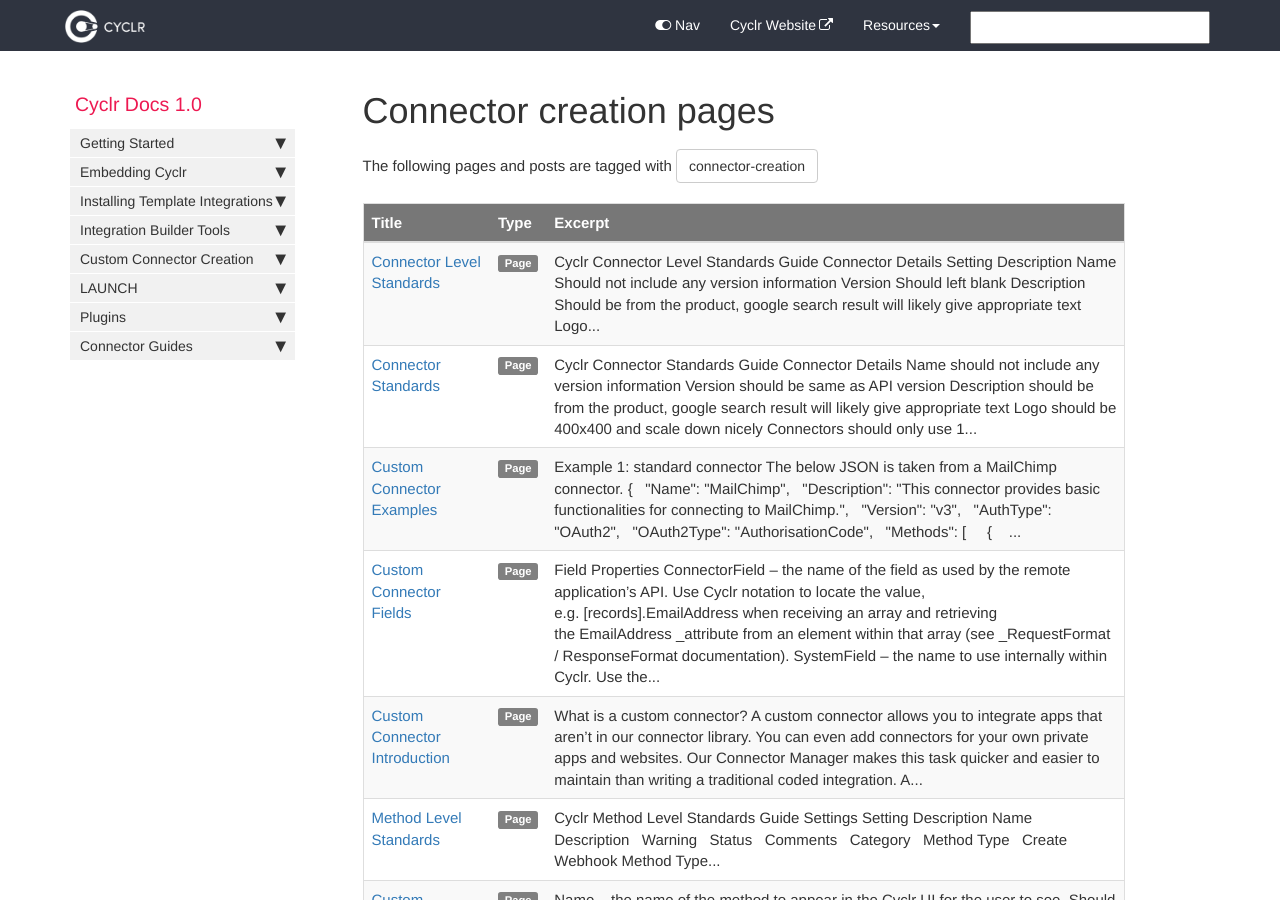
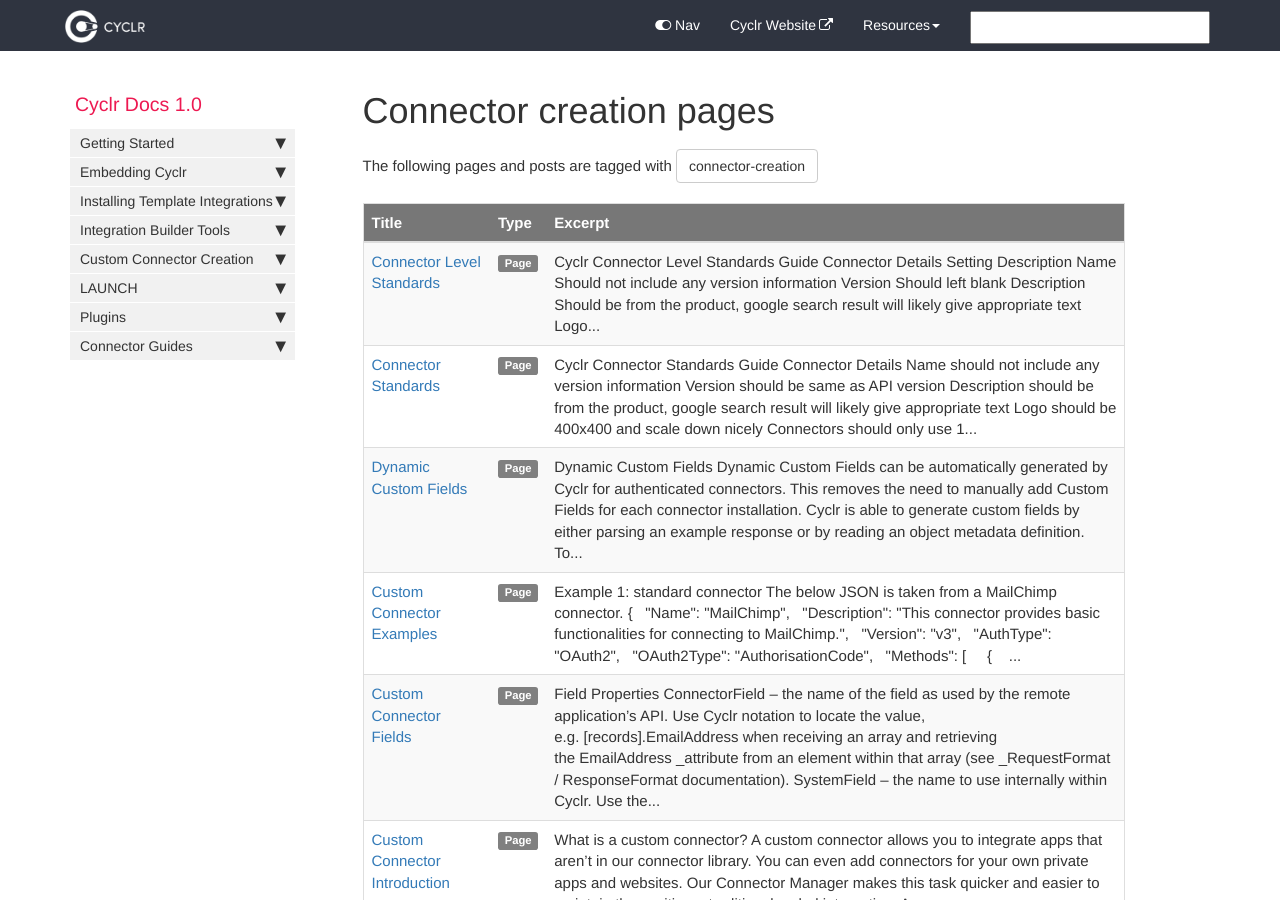
Before and after one commit to sneakysneak/docs, a Jekyll site: the page built from pages/tags/tag_connector-creation.md, in a window 1280 px wide and 900 px high. Built offline with Jekyll 4.4.1, drawn with Linux system fonts in a browser that asks for light colours; nearby versions of some CDN libraries; comment, search, counter and statistics services are not loaded; part of the change alters nothing that is shown.

Commit message:
Add Dynamic Custom Fields (#27)
* Add Dynamic Custom Fields

Add doc for dynamic custom fields in connector definition

* Update dynamic-custom-fields.md

```diff
--- a/_data/sidebars/cyclr_sidebar.yml
+++ b/_data/sidebars/cyclr_sidebar.yml
@@ -210,6 +210,10 @@ entries:
             url: /custom-connector-fields
             output: web, pdf
 
+          - title: Dynamic Custom Fields
+            url: /dynamic-custom-fields
+            output: web, pdf
+
           - title: Reference
             url: /custom-connector-reference
             output: web, pdf
--- /dev/null
+++ b/pages/custom-connectors/dynamic-custom-fields.md
@@ -0,0 +1,58 @@
+---
+title: Dynamic Custom Fields
+sidebar: cyclr_sidebar
+permalink: dynamic-custom-fields
+tags: [connector-creation]
+---
+Dynamic Custom Fields
+---------------------------
+
+Dynamic Custom Fields can be automatically generated by Cyclr for authenticated connectors. This removes the need to manually add Custom Fields for each connector installation. Cyclr is able to generate custom fields by either parsing an example response or by reading an object metadata definition.
+
+To enable Dynamic Custom Fields you only need to set the **Custom Fields Lookup Method** on the appropriate Request/Response Format, the method used in **Custom Fields Lookup Method** must be able to be called without any field or parameter values being set.
+
+![](./images/custom-fields-lookup-method.png)
+
+Basic - Parsed
+---------------------------
+
+Cyclr generates Basic Dynamic Custom Fields by parsing an example response that is retrieved by calling a method. For this to work you should set the **Custom Fields Lookup Method** to a method that will get the response in the same structure as the Request/Response Format custom fields will be added to.
+
+Cyclr will attempt to determine the correct Display Name and Data Type of the fields found in the response object, for more control of the custom fields generated you will need to make use of Enhanced Dynamic Custom Fields.
+
+Enhanced - Defined
+---------------------------
+
+Cyclr generates Enhanced Dynamic Custom Fields from a metadata definition of the object retrieved by calling the third party API. For this to work the **Custom Fields Lookup Method** must be set to a method that has been setup for Enhanced Custom Field Discovery, see below.
+
+Enhanced Custom Field Lookup Method
+---------------------------
+
+Before you can use Enhanced Dynamic Custom Fields you need to create a method in the connector that will retrieve the metadata for the object and check the **For Enhanced Custom Fields** option in the method or Cyclr will attempt to parse it as an example object.
+
+![](./images/for-enhanced-custom-fields.png)
+
+<br/><br/>
+The response for this method must be an array and each item in the array must represent a single field in the object, you must also define the response fields with the below **System Fields** so that Cyclr can read the metadata correctly. You can use the scripting to alter the response from the third party API where required.
+
+System Field | Required | Description
+--- | --- | ---
+cyclr_field_location | Yes | Identifies the location of the custom field, e.g. [items].custom_field
+cyclr_data_type |   | The data type of the custom field, Use Cyclr data types as below
+cyclr_data_type_format |   | Custom data type format for the custom field
+cyclr_default_value |   | The default value to use for the custom field
+cyclr_description |   | The description of the custom field
+cyclr_display_name |   | The name to display the custom field as
+cyclr_is_optional |   | Indicates if the custom field is optional when part of a request
+cyclr_is_readonly |   | Indicates if the custom field is read-only, if it is it won't be added to any requests
+
+Data Type | Value
+--- | ---
+Not Defined | 0
+Text | 1
+Integer | 2
+Float | 3
+Boolean | 4
+Date Time | 5
+
+[View the Custom Connector References](./custom-connector-reference)
--- a/pages/custom-connectors/fields.md
+++ b/pages/custom-connectors/fields.md
@@ -22,4 +22,4 @@ A mergefields is placeholder will be substituted at runtime.
 
 *   LastSuccessfulRunDate – is the last time the cycle successfully ran the method. This is useful to find newly created or updated records in an app. A format string needs to be provided. For example, _{% raw %}{{LastSuccessfulRunDate format=yyyy-MM-ddTHH:mm:ssZ}}{% endraw %}_.
 
-[View the Custom Connector References](./custom-connector-reference)
+[Add Dynamic Custom Fields](./dynamic-custom-fields)
```
Also changed, not shown: images/custom-fields-lookup-method.png (added), images/for-enhanced-custom-fields.png (added).
